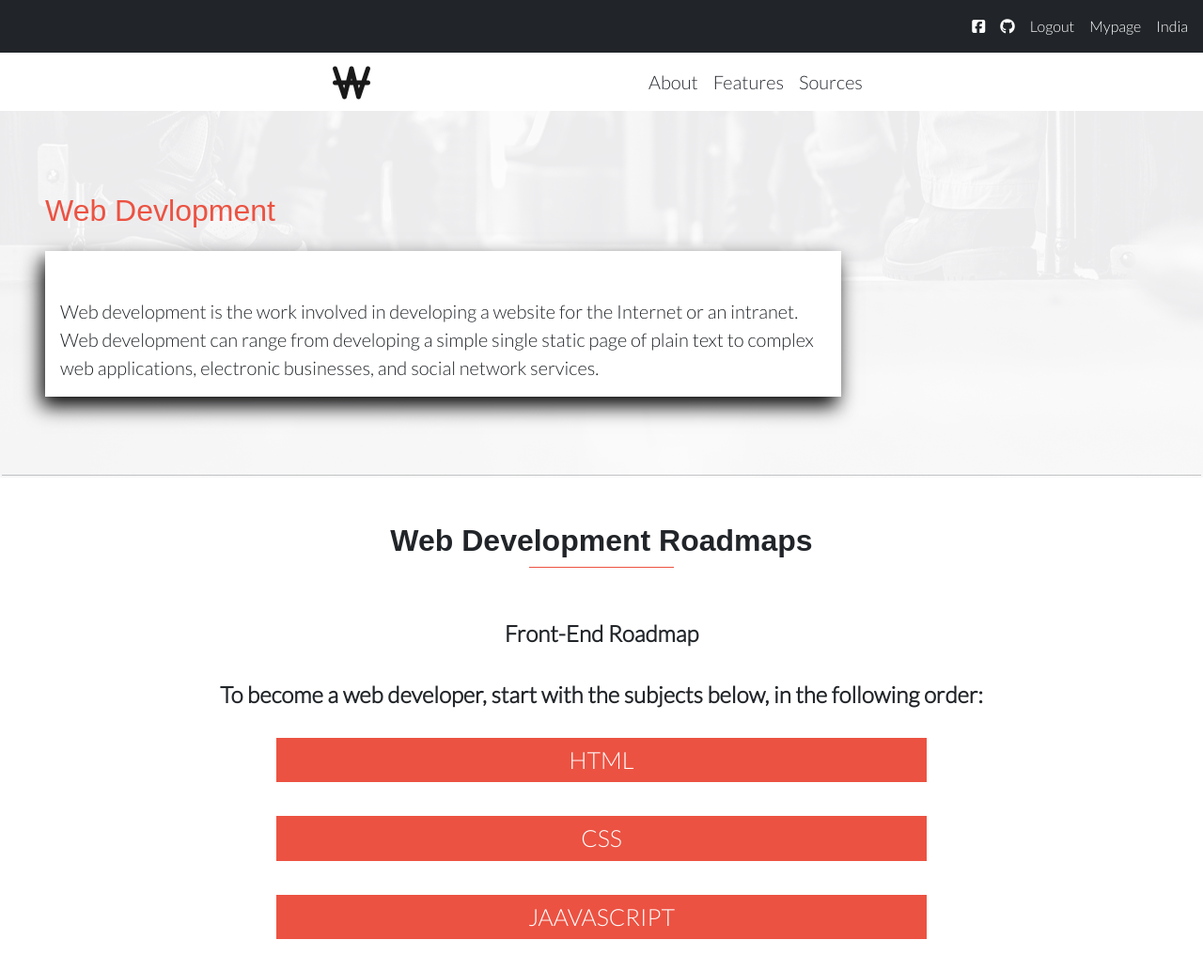
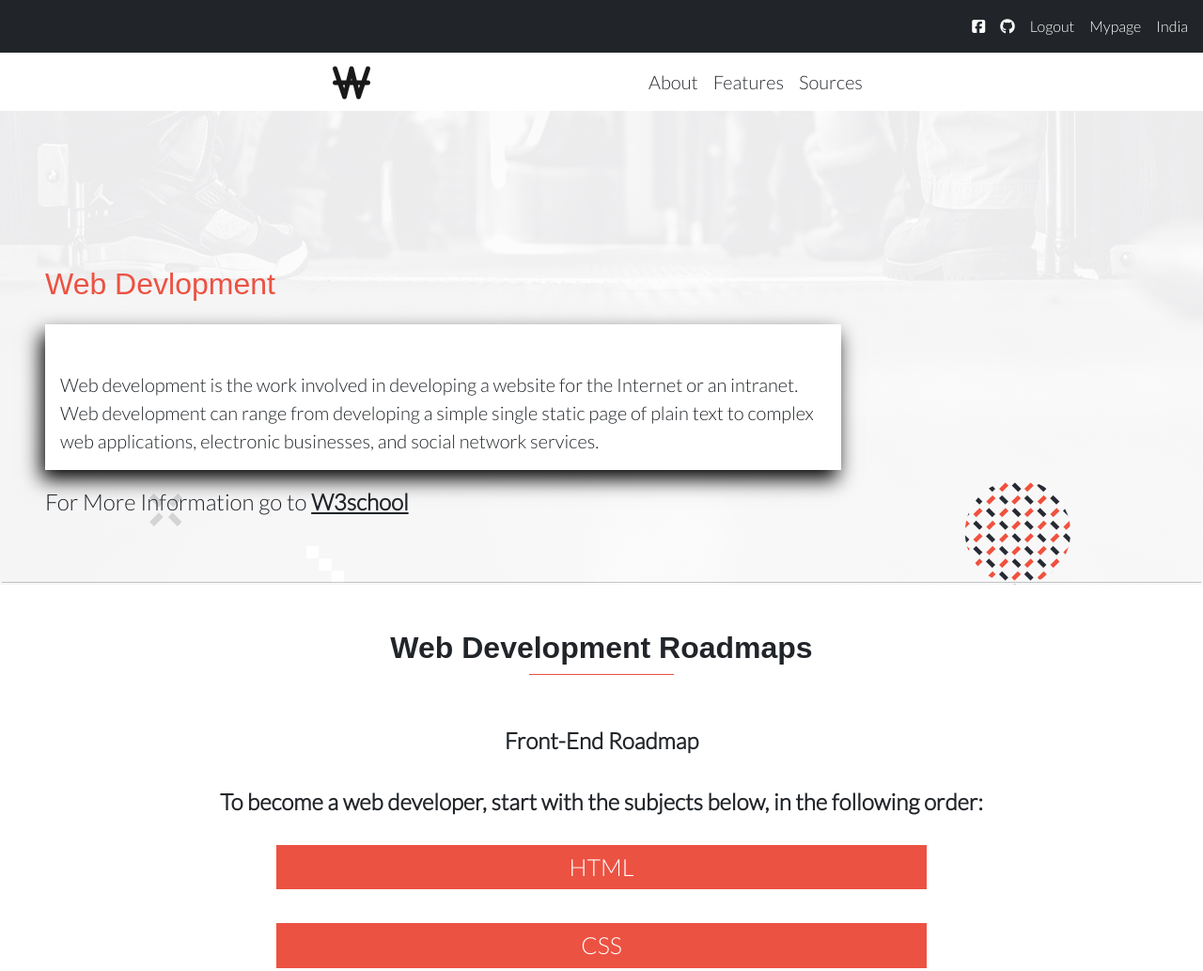
Before and after one commit to muskan2532150/Web-Development-Roadmap, a website: page about.html in a window 1280 px wide. Shown: the top 1033 px of the page at 94% size. Drawn offline with nearby package versions, Linux system fonts and the light colour scheme; a web font is replaced by a local one.

Commit message:
Linter changes

```diff
--- a/about.html
+++ b/about.html
@@ -50,7 +50,10 @@
       <h1 class="fs-2 pb-3">Web Devlopment</h1>
       <p class="border border-white pt-5 about-p">Web development is the work involved in developing a website for the
         Internet or an intranet. Web development can range from developing a simple single static page of plain text to
-        complex web applications, electronic businesses, and social network services. </p>
+        complex web applications, electronic businesses, and social network services.
+      </p>
+        <h4 class="pt-4 intro-h4">For More Information go to </h4>
+        <a href="#" class="text-dark fs-4 fw-semibold"> W3school</a>
     </div>
     <hr class="hr-1">
     <div class="webLogo text-center bg-white pb-5 ">
@@ -60,9 +63,9 @@
       <p class="fw-semibold fs-4 p-lg-0 p-2">To become a web developer, start with the subjects below,
         in the following order:</p>
       <div class="d-flex flex-md-column align-items-center">
-         <button class="web-btn"><a href="#" class="text-decoration-none">HTML</a></button>
-        <button class="web-btn"><a href="#" class="text-decoration-none">CSS</a></button>
-        <button class="web-btn web-btn-1"> <a href="#" class="text-decoration-none">JAAVASCRIPT</a></button>
+        <a href="#" class="text-decoration-none web-btn ">HTML</a>
+        <a href="#" class="text-decoration-none web-btn">CSS</a>
+      <a href="#" class="text-decoration-none web-btn web-btn-1">JAAVASCRIPT</a>
       </div>
     </div>
   </div>
--- a/aboutStyle.css
+++ b/aboutStyle.css
@@ -10,15 +10,15 @@
   box-sizing: border-box;
 }
 
-.moreInfo h3,
-.webLogo h2 {
-    font-family: 'COCOGOOSE', sans-serif;
-}
-
 nav,
 h1,
 h3 {
   width: 100%;
+}
+
+.moreInfo h3,
+.webLogo h2 {
+  font-family: 'COCOGOOSE', sans-serif;
 }
 
 .nav-1 {
@@ -34,13 +34,14 @@ h3 {
   font-size: 20px;
 }
 
-.nav-item>a:hover {
+.nav-item > a:hover {
   color: #ec5242;
   font-family: 'COCOGOOSE', sans-serif;
 }
 
 .about {
   background-image: url(images/main-background.png);
+
   /* height: 100vh; */
 }
 
@@ -70,7 +71,8 @@ img {
 
 .intro {
   padding-top: 100px;
-    padding: 22px;
+  padding-left: 22px;
+  padding-right: 22px;
   padding-bottom: 65px;
 }
 
@@ -93,14 +95,11 @@ img {
   width: 23%;
   padding: 5px;
   background-color: #ec5242;
+  color: #fff;
 }
 
 .web-btn-1 {
   width: 31%;
-  }
-
-  .web-btn a {
-    color: #fff;
 }
 
 .webLogo div {
@@ -113,6 +112,7 @@ img {
   width: 80%;
   margin: auto;
 }
+
 /* Partner */
 .partner {
   display: block;
@@ -140,7 +140,7 @@ img {
 }
 
 .click .burger,
-.click a>i {
+.click a > i {
   display: none;
 }
 
@@ -181,6 +181,10 @@ img {
     width: 70%;
   }
 
+  .intro-h4 {
+    display: inline;
+  }
+
   .moreInfo p {
     width: 55%;
   }
```
Also changed, not shown: object.js (+4 -4 lines), style.css (+5 -5 lines). Lines whose indentation alone changed are shown as unchanged.
